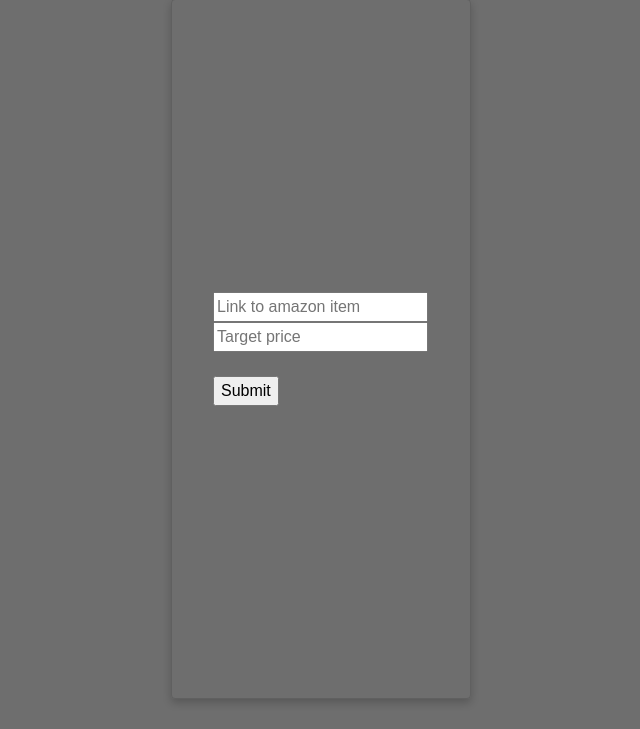
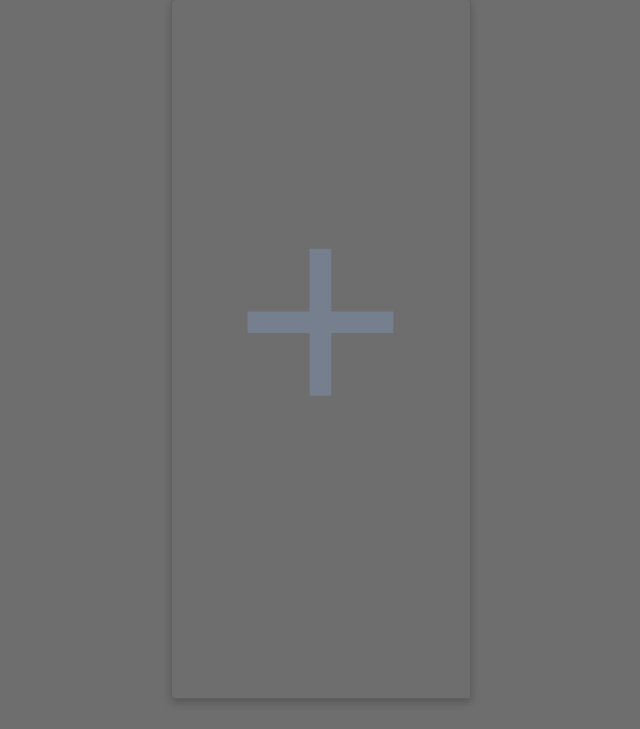
Before and after one commit to Pojjara/ContentAgregator, a Flask app: page /pricechecker in a window 1280 px wide. Shown: the part 99-828 px from the top of the page, without its empty margins (349-989 px from the left). Run offline with Flask 3, Linux system fonts and the light colour scheme; some libraries are stand-ins or nearby versions.

Commit message:
Amazon product form changed
New Animation - fade in after pressing plus sign

```diff
--- a/priceChecking.py
+++ b/priceChecking.py
@@ -38,7 +38,7 @@ def getData(product,data):
     try:
         title = soup.find(id='productTitle').text
         price = soup.find(class_="a-price-whole").text
-        picture = soup.find(id="main-image-container").find('img')['src']
+        picture = soup.find(id="imgTagWrapperId").find('img')['src']
         try:
             product_data = {
                 'title': title,
@@ -72,7 +72,7 @@ def get_info_about_new_product(link,targetprice):
     try:
         title = soup.find(id='productTitle').text
         price = soup.find(class_="a-price-whole").text
-        picture = soup.find(id="main-image-container").find('img')['src']
+        picture = soup.find(id="imgTagWrapperId").find('img')['src']
         try:
             product_data = {
                 'title': title,
--- a/static/newstyles.css
+++ b/static/newstyles.css
@@ -158,8 +158,8 @@ body {
     position: relative;
     box-shadow: 0 4px 8px 0 rgb(0 0 0 / 20%);
     /* z-index: 1; */
+    align-items: center;
     justify-content: space-between;
-    align-items: center;
 }
 
 .amazon-item img {
@@ -228,7 +228,7 @@ body {
     background-color: #212529!important
 }
 
-.plus_item {
+div.plus_item {
     justify-content: center;
 }
 
@@ -237,7 +237,8 @@ div.amazon-item p.plus_sign {
     font-weight: lighter;
     color: #767f8d;
     transition: 0.3s;
-    display: none;
+    display: block;
+    margin-top: 100px;
 }
 
 div.amazon-item p.plus_sign:hover {
@@ -245,12 +246,13 @@ div.amazon-item p.plus_sign:hover {
 }
 
 .form {
-    display: flex;
+    opacity: 0;
+    transition: opacity 1s ease-in-out;
+    text-align: center;
 }
 .removingItem {
     float: right;
     display: none;
-
 }
 
 div.amazon-item:hover .removingItem {
@@ -260,17 +262,3 @@ div.amazon-item:hover .removingItem {
     transition: all 3s ease;
 
 }
-.removeX {
-    /* box-sizing:border-box; */
-    /* justify-content: flex-end; */
-    width:20px;
-    height:20px;
-    /* border-width: 0px; */
-    /* border-style: solid; */
-    /* border-color:red; */
-    border-radius:100%;
-    /* display: none; */
-    background: -webkit-linear-gradient(-45deg, transparent 0%, transparent 46%, white 46%,  white 56%,transparent 56%, transparent 100%), -webkit-linear-gradient(45deg, transparent 0%, transparent 46%, white 46%,  white 56%,transparent 56%, transparent 100%);
-    /* background-color: #40393980; */
-    box-shadow: 0px 0px 8px 2px rgb(255 255 255 / 50%);
-}
--- a/static/scripts.js
+++ b/static/scripts.js
@@ -13,6 +13,7 @@ plusSigns.forEach(plusSign => {
         plusSign.style.display = 'none';
         // show the form element
         const form = document.querySelector('.form');
+        form.style.opacity = '1';
         form.style.display = 'block';
     });
 });
--- a/templates/pricecheck.html
+++ b/templates/pricecheck.html
@@ -46,10 +46,14 @@
                     <p class="plus_sign">+</p>
                     <section class="form">
                         <div class="adding_new_page">
-                            <form action="/addNewAmazonItem"  method="post" name="AddingAmazonItem" onsubmit="return validateAmazonForm()">
-                                <input type="url" id="link" name="link" value="" placeholder="Link to amazon item" required><br>
-                                <input type="number" id="price" name="price" value="" placeholder="Target price" required><br><br>
-                                <input type="submit" value="Submit">
+                            <form action="/addNewAmazonItem"  method="post" name="AddingAmazonItem" onsubmit="return validateForm()">
+                                <div class="mb-3">
+                                    <input type="url" class="form-control" name='link' placeholder="Link to amazon item" required>
+                                  </div>
+                                  <div class="mb-3">
+                                    <input type="number" class="form-control" name="price" placeholder="Target price" required>
+                                  </div>
+                                <button type="submit" class="btn btn-secondary" value="Submit">Submit</button>
                             </form>
                         </div>
                     </section>
```
Also changed, not shown: database.db.
